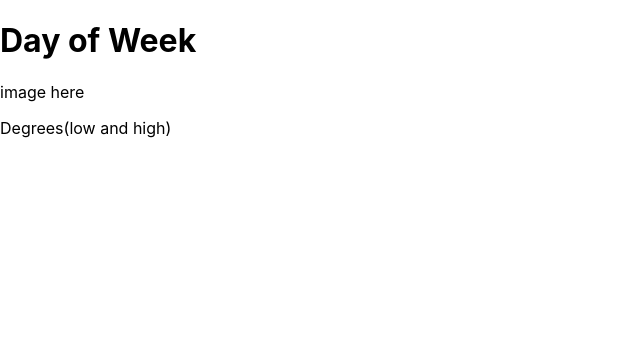
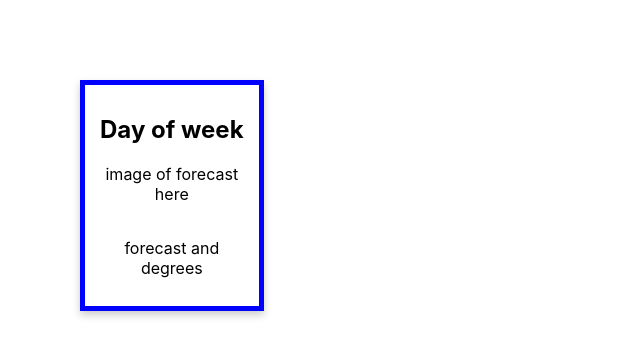
Before and after one commit to joespinelli7/weather-app, a React (Create React App) app: page / in a window 1280 px wide. Shown: the top 356 px of the page, without its empty margins (0-640 px from the left). Built offline with nearby package versions, Linux system fonts and the light colour scheme.

Commit message:
basic css and output of weather card

```diff
--- a/src/App.css
+++ b/src/App.css
@@ -1,6 +1,6 @@
-/* .App {
+.App {
   text-align: center;
-} */
+}
 
 /* .App-logo {
   animation: App-logo-spin infinite 20s linear;
--- a/src/App.js
+++ b/src/App.js
@@ -6,9 +6,9 @@ class App extends React.Component {
   state={
     days: {
       Mon: [78, 67],
-      Tue: [76, 69],
+      Tue: [73, 69],
       Wed: [79, 70],
-      Thu: [78, 68],
+      Thu: [76, 67],
       Fri: [80, 70]
     }
   }
--- a/src/components/WeatherCard.css
+++ b/src/components/WeatherCard.css
@@ -1,3 +1,20 @@
 .WeatherCard {
+  /* Add shadows to create the "card" effect */
+  box-shadow: 0 4px 8px 0 rgba(0,0,0,0.2);
+  transition: 0.3s;
+  width: 12%;
+  height: auto;
+  padding: 10px;
+  margin: 80px;
+  border: 5px solid blue;
+}
 
+/* On mouse-over, add a deeper shadow */
+.WeatherCard:hover {
+  box-shadow: 0 8px 16px 0 rgba(0,0,0,0.2);
 }
+
+/* Add some padding inside the card container */
+.container {
+  padding: 2px 16px;
+}
--- a/src/components/WeatherCard.js
+++ b/src/components/WeatherCard.js
@@ -1,15 +1,17 @@
 import React from 'react';
-import classes from './WeatherCard.css';
+import './WeatherCard.css';
 
 class WeatherCard extends React.Component {
   render() {
     return (
-      <div className={classes.WeatherCard}>
-        <h1>Day of Week</h1>
-        <p>image here</p>
-        <p>Degrees(low and high)</p>
+      <div className={"WeatherCard"}>
+        <h2><b>Day of week</b></h2>
+        <p>image of forecast here</p>
+        <div class="container">
+          <p>forecast and degrees</p>
+        </div>
       </div>
-    )
+    );
   }
 }
 
```
